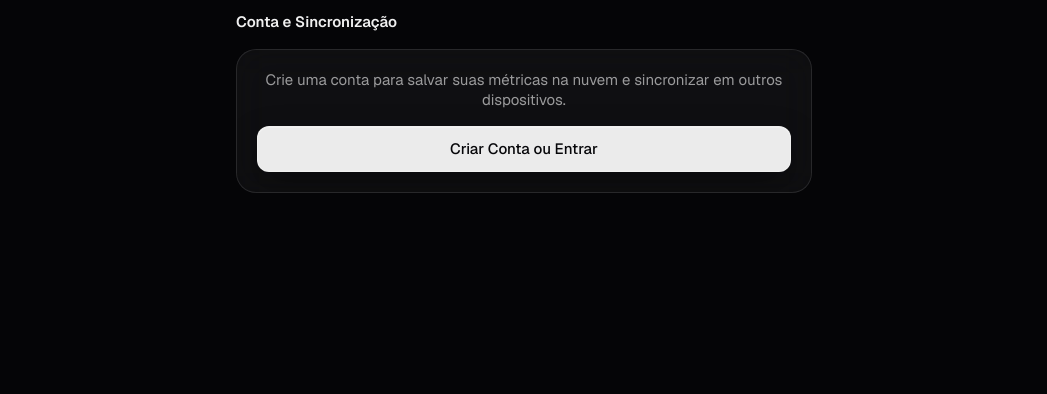
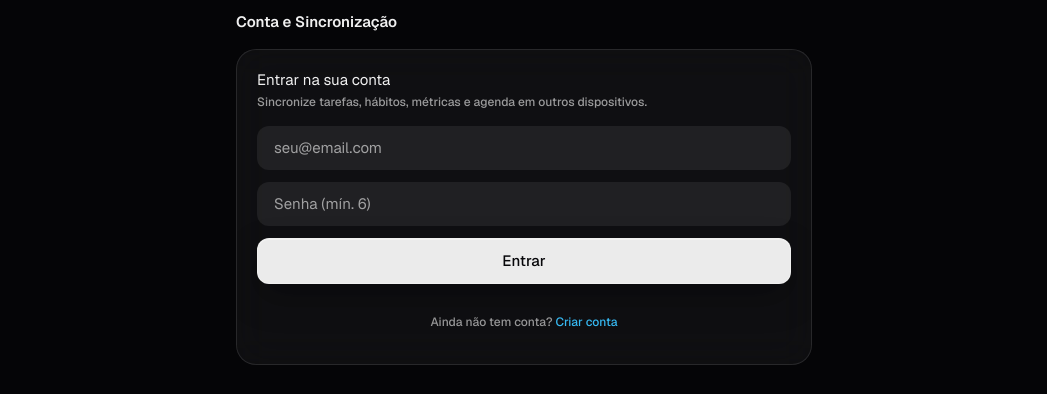
Before and after one commit to borgeszinh0/onboarding-quiz, a Next.js app: page /perfil in a window 1280 px wide. Shown: the part 882-1276 px from the top of the page, without its empty margins (116-1163 px from the left). Before the commit the page ends 1213 px from the top, so only its background shows below. Built offline with nearby package versions, Linux system fonts and the light colour scheme; no server answers.

Commit message:
feat(profile): add inline account login

```diff
--- a/app/perfil/page.tsx
+++ b/app/perfil/page.tsx
@@ -1,5 +1,6 @@
 "use client";
 
+import { useState } from "react";
 import Link from "next/link";
 import { usePlanner } from "@/lib/planner-store";
 import { useAuth } from "@/lib/auth-context";
@@ -9,7 +10,7 @@ import { Trophy, CheckCircle2, Timer, UserCircle2 } from "lucide-react";
 
 export default function PerfilPage() {
   const { state } = usePlanner();
-  const { user, signOut, configured } = useAuth();
+  const { user, signOut, configured, signIn, signUp } = useAuth();
 
   // Métricas
   const tasksDone = state.tasks.filter((t) => t.status === "done").length;
@@ -84,17 +85,129 @@ export default function PerfilPage() {
               </Button>
             </div>
           ) : (
-            <div className="flex flex-col items-center gap-4 text-center">
-              <p className="a-subheadline text-label-secondary">
-                Crie uma conta para salvar suas métricas na nuvem e sincronizar em outros dispositivos.
-              </p>
-              <Link href="/login" className="w-full">
-                <Button className="w-full">Criar Conta ou Entrar</Button>
-              </Link>
-            </div>
+            <InlineAuthForm signIn={signIn} signUp={signUp} />
           )}
         </Card>
       </section>
     </main>
   );
 }
+
+function InlineAuthForm({
+  signIn,
+  signUp,
+}: {
+  signIn: ReturnType<typeof useAuth>["signIn"];
+  signUp: ReturnType<typeof useAuth>["signUp"];
+}) {
+  const [mode, setMode] = useState<"in" | "up">("in");
+  const [email, setEmail] = useState("");
+  const [password, setPassword] = useState("");
+  const [error, setError] = useState<string | null>(null);
+  const [notice, setNotice] = useState<string | null>(null);
+  const [loading, setLoading] = useState(false);
+
+  const submit = async (event: React.FormEvent) => {
+    event.preventDefault();
+    if (!email.trim() || password.length < 6) {
+      setError("Informe e-mail e senha com no mínimo 6 caracteres.");
+      return;
+    }
+
+    setLoading(true);
+    setError(null);
+    setNotice(null);
+    const result =
+      mode === "in"
+        ? await signIn(email.trim(), password)
+        : await signUp(email.trim(), password);
+    setLoading(false);
+
+    if (result.error) {
+      setError(translateAuthError(result.error));
+      return;
+    }
+    if (mode === "up" && "needsConfirmation" in result && result.needsConfirmation) {
+      setNotice("Conta criada. Confirme seu e-mail para ativar a sincronização.");
+      return;
+    }
+    setNotice("Conta conectada. Seus dados vão sincronizar automaticamente.");
+  };
+
+  return (
+    <div className="space-y-4">
+      <div>
+        <p className="a-subheadline text-label">
+          {mode === "in" ? "Entrar na sua conta" : "Criar conta"}
+        </p>
+        <p className="a-caption mt-1 text-label-secondary">
+          Sincronize tarefas, hábitos, métricas e agenda em outros dispositivos.
+        </p>
+      </div>
+
+      <form onSubmit={submit} className="space-y-3">
+        <input
+          type="email"
+          required
+          autoComplete="email"
+          value={email}
+          onChange={(event) => setEmail(event.target.value)}
+          placeholder="seu@email.com"
+          aria-label="E-mail"
+          className="a-subheadline min-h-[44px] w-full rounded-xl border border-separator bg-fill-subtle px-4 text-label outline-none transition-colors focus:border-[var(--accent)]"
+        />
+        <input
+          type="password"
+          required
+          minLength={6}
+          autoComplete={mode === "in" ? "current-password" : "new-password"}
+          value={password}
+          onChange={(event) => setPassword(event.target.value)}
+          placeholder="Senha (mín. 6)"
+          aria-label="Senha"
+          className="a-subheadline min-h-[44px] w-full rounded-xl border border-separator bg-fill-subtle px-4 text-label outline-none transition-colors focus:border-[var(--accent)]"
+        />
+
+        {error && (
+          <p className="a-caption text-danger" role="alert">
+            {error}
+          </p>
+        )}
+        {notice && (
+          <p className="a-caption rounded-xl border border-separator bg-fill-subtle p-3 text-label-secondary" role="status">
+            {notice}
+          </p>
+        )}
+
+        <Button type="submit" full disabled={loading}>
+          {loading ? "Aguarde..." : mode === "in" ? "Entrar" : "Criar conta"}
+        </Button>
+      </form>
+
+      <p className="a-caption text-center text-label-secondary">
+        {mode === "in" ? "Ainda não tem conta?" : "Já tem conta?"}{" "}
+        <button
+          type="button"
+          onClick={() => {
+            setMode(mode === "in" ? "up" : "in");
+            setError(null);
+            setNotice(null);
+          }}
+          className="a-hit-44 text-accent"
+        >
+          {mode === "in" ? "Criar conta" : "Entrar"}
+        </button>
+      </p>
+    </div>
+  );
+}
+
+function translateAuthError(message: string): string {
+  const normalized = message.toLowerCase();
+  if (normalized.includes("invalid login")) return "E-mail ou senha incorretos.";
+  if (normalized.includes("already registered") || normalized.includes("already been")) {
+    return "Este e-mail já tem conta. Faça login.";
+  }
+  if (normalized.includes("password")) return "Senha inválida. Use no mínimo 6 caracteres.";
+  return message;
+}
```
